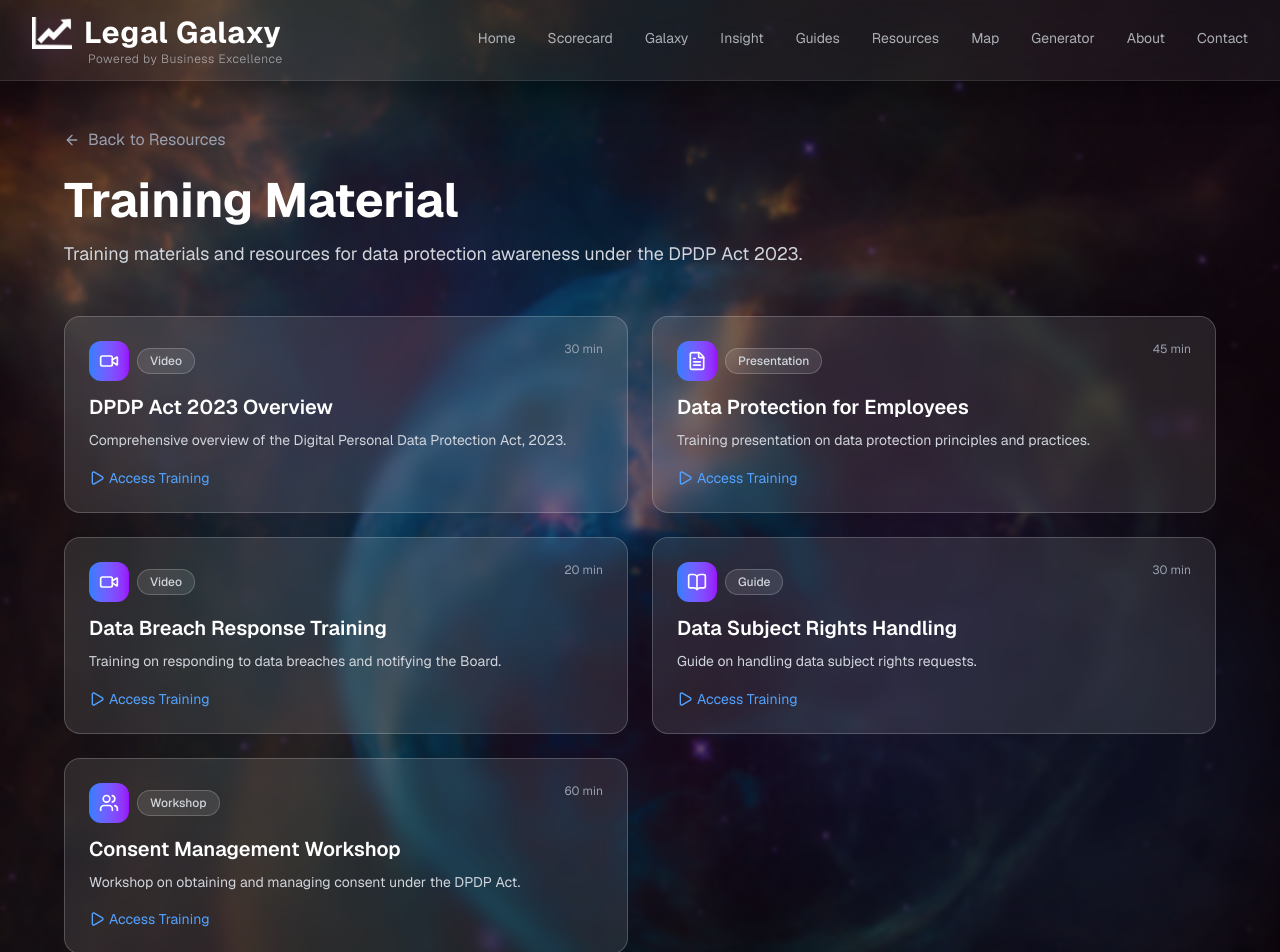
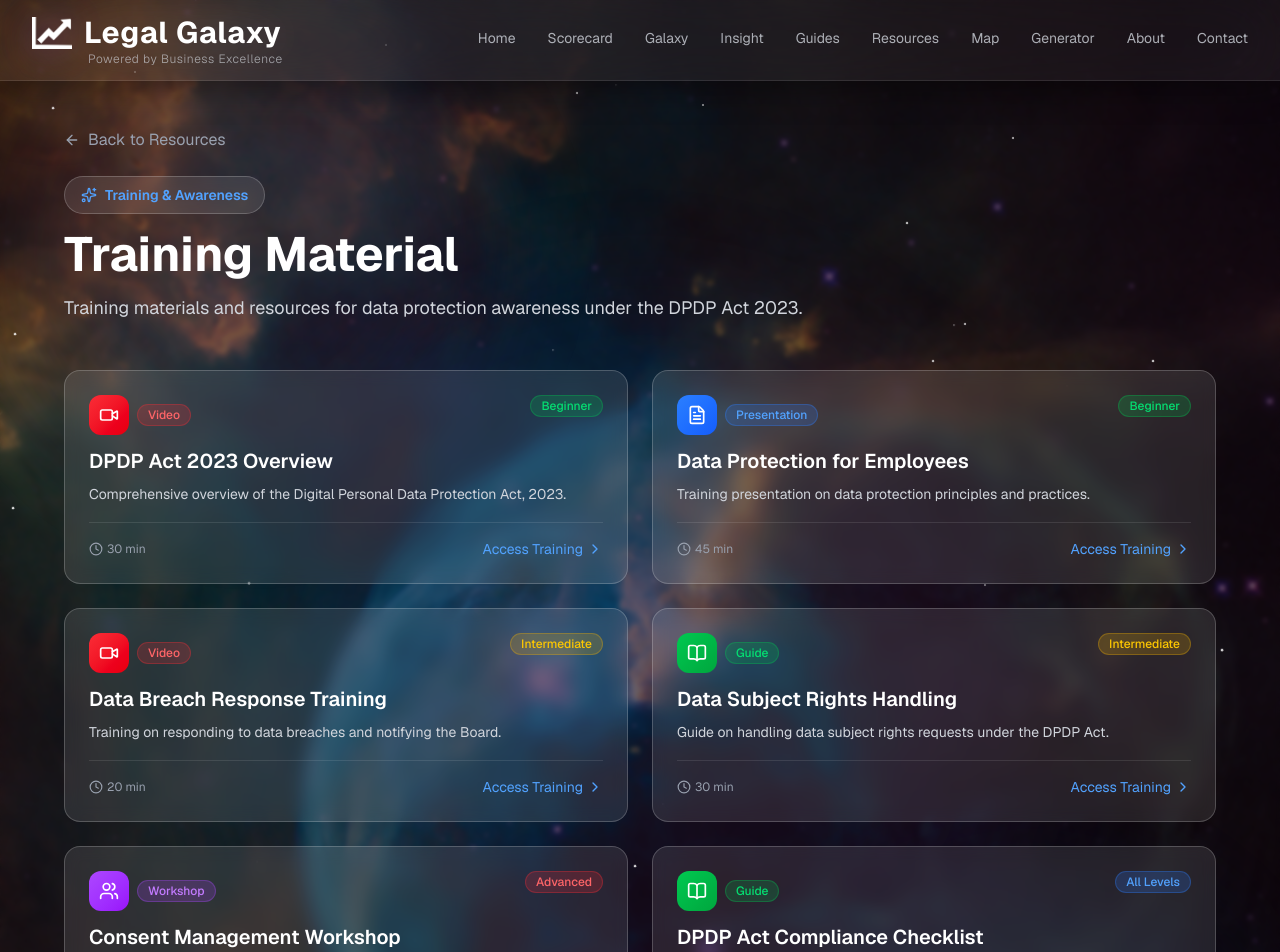
Before and after one commit to yashkulshrestha1102/data-protection-galaxy, a Next.js app: page /resources/training in a window 1280 px wide. Shown: the top 952 px of the page. Built offline with nearby package versions, Linux system fonts and the light colour scheme.

Commit message:
feat: training page complete with 8 materials, badges, and clickable cards

```diff
--- a/app/resources/training/page.tsx
+++ b/app/resources/training/page.tsx
@@ -1,49 +1,155 @@
+"use client";
+
+import { useState, useEffect } from 'react';
 import Link from 'next/link';
-import { ArrowLeft, Video, BookOpen, Users, FileText, Play } from 'lucide-react';
-
-export const metadata = {
-  title: 'Training Material | DPDP Act Resources',
-  description: 'Training materials and resources for data protection awareness under India\'s Digital Personal Data Protection Act 2023.',
-};
+import { motion } from 'framer-motion';
+import {
+  ArrowLeft, Video, BookOpen, Users, FileText,
+  Play, Clock, ChevronRight, Sparkles
+} from 'lucide-react';
 
 export default function TrainingPage() {
-  const materials = [
+  const [stars, setStars] = useState<React.ReactNode[]>([]);
+
+  useEffect(() => {
+    const starElements = [];
+    for (let i = 0; i < 50; i++) {
+      starElements.push(
+        <div
+          key={i}
+          className="absolute w-0.5 h-0.5 bg-white rounded-full animate-twinkle"
+          style={{
+            top: `${Math.random() * 100}%`,
+            left: `${Math.random() * 100}%`,
+            animationDelay: `${Math.random() * 5}s`,
+            opacity: Math.random() * 0.5 + 0.1,
+          }}
+        />
+      );
+    }
+    setStars(starElements);
+  }, []);
+
+  const trainingMaterials = [
     {
+      id: 1,
       title: 'DPDP Act 2023 Overview',
       type: 'Video',
+      icon: Video,
       duration: '30 min',
-      icon: Video,
       description: 'Comprehensive overview of the Digital Personal Data Protection Act, 2023.',
+      category: 'Foundation',
+      level: 'Beginner',
+      slug: 'dpdp-act-overview',
     },
     {
+      id: 2,
       title: 'Data Protection for Employees',
       type: 'Presentation',
+      icon: FileText,
       duration: '45 min',
-      icon: FileText,
       description: 'Training presentation on data protection principles and practices.',
+      category: 'Awareness',
+      level: 'Beginner',
+      slug: 'data-protection-employees',
     },
     {
+      id: 3,
       title: 'Data Breach Response Training',
       type: 'Video',
+      icon: Video,
       duration: '20 min',
-      icon: Video,
       description: 'Training on responding to data breaches and notifying the Board.',
+      category: 'Incident Response',
+      level: 'Intermediate',
+      slug: 'breach-response-training',
     },
     {
+      id: 4,
       title: 'Data Subject Rights Handling',
       type: 'Guide',
+      icon: BookOpen,
       duration: '30 min',
-      icon: BookOpen,
-      description: 'Guide on handling data subject rights requests.',
+      description: 'Guide on handling data subject rights requests under the DPDP Act.',
+      category: 'Data Rights',
+      level: 'Intermediate',
+      slug: 'data-subject-rights-handling',
     },
     {
+      id: 5,
       title: 'Consent Management Workshop',
       type: 'Workshop',
+      icon: Users,
       duration: '60 min',
+      description: 'Workshop on obtaining and managing consent under the DPDP Act.',
+      category: 'Consent',
+      level: 'Advanced',
+      slug: 'consent-management-workshop',
+    },
+    {
+      id: 6,
+      title: 'DPDP Act Compliance Checklist',
+      type: 'Guide',
+      icon: BookOpen,
+      duration: '25 min',
+      description: 'A comprehensive checklist for DPDP Act compliance.',
+      category: 'Compliance',
+      level: 'All Levels',
+      slug: 'dpdp-compliance-checklist',
+    },
+    {
+      id: 7,
+      title: 'Data Protection for Managers',
+      type: 'Video',
+      icon: Video,
+      duration: '40 min',
+      description: 'Training on data protection responsibilities for managers and leaders.',
+      category: 'Leadership',
+      level: 'Advanced',
+      slug: 'data-protection-managers',
+    },
+    {
+      id: 8,
+      title: 'Privacy by Design Workshop',
+      type: 'Workshop',
       icon: Users,
-      description: 'Workshop on obtaining and managing consent under the DPDP Act.',
+      duration: '90 min',
+      description: 'Workshop on implementing privacy by design principles.',
+      category: 'Design',
+      level: 'Advanced',
+      slug: 'privacy-by-design-workshop',
     },
   ];
+
+  const getTypeColor = (type: string) => {
+    const colors: Record<string, string> = {
+      'Video': 'from-red-500 to-red-600',
+      'Presentation': 'from-blue-500 to-blue-600',
+      'Guide': 'from-green-500 to-green-600',
+      'Workshop': 'from-purple-500 to-purple-600',
+    };
+    return colors[type] || 'from-gray-500 to-gray-600';
+  };
+
+  const getTypeBg = (type: string) => {
+    const colors: Record<string, string> = {
+      'Video': 'bg-red-500/20 text-red-400 border-red-500/30',
+      'Presentation': 'bg-blue-500/20 text-blue-400 border-blue-500/30',
+      'Guide': 'bg-green-500/20 text-green-400 border-green-500/30',
+      'Workshop': 'bg-purple-500/20 text-purple-400 border-purple-500/30',
+    };
+    return colors[type] || 'bg-gray-500/20 text-gray-400 border-gray-500/30';
+  };
+
+  const getLevelColor = (level: string) => {
+    const colors: Record<string, string> = {
+      'Beginner': 'text-green-400 bg-green-500/20 border-green-500/30',
+      'Intermediate': 'text-yellow-400 bg-yellow-500/20 border-yellow-500/30',
+      'Advanced': 'text-red-400 bg-red-500/20 border-red-500/30',
+      'All Levels': 'text-blue-400 bg-blue-500/20 border-blue-500/30',
+    };
+    return colors[level] || 'text-gray-400 bg-gray-500/20 border-gray-500/30';
+  };
 
   return (
     <main className="min-h-screen text-white px-4 pt-28 md:pt-32 pb-16 relative overflow-hidden">
@@ -54,6 +160,7 @@ export default function TrainingPage() {
         <div className="absolute top-1/2 left-1/2 -translate-x-1/2 -translate-y-1/2 w-[800px] h-[800px] bg-purple-500/10 rounded-full blur-3xl animate-pulse" />
         <div className="absolute bottom-0 right-0 w-[500px] h-[500px] bg-blue-500/10 rounded-full blur-3xl animate-pulse delay-1000" />
         <div className="absolute top-0 left-0 w-[500px] h-[500px] bg-pink-500/10 rounded-full blur-3xl animate-pulse delay-2000" />
+        {stars}
       </div>
 
       <div className="max-w-6xl mx-auto relative z-10">
@@ -62,32 +169,59 @@ export default function TrainingPage() {
           Back to Resources
         </Link>
 
-        <h1 className="text-4xl md:text-5xl font-bold text-white mb-4">Training Material</h1>
-        <p className="text-gray-300 text-lg max-w-3xl mb-12">Training materials and resources for data protection awareness under the DPDP Act 2023.</p>
+        <div className="mb-12">
+          <div className="inline-flex items-center gap-2 px-4 py-2 rounded-full bg-white/10 border border-white/20 backdrop-blur-sm text-sm font-semibold text-blue-400 mb-4">
+            <Sparkles className="w-4 h-4" />
+            Training & Awareness
+          </div>
+          <h1 className="text-4xl md:text-5xl font-bold text-white mb-4">Training Material</h1>
+          <p className="text-gray-300 text-lg max-w-3xl">Training materials and resources for data protection awareness under the DPDP Act 2023.</p>
+        </div>
 
         <div className="grid grid-cols-1 md:grid-cols-2 gap-6">
-          {materials.map((item, index) => {
+          {trainingMaterials.map((item, index) => {
             const Icon = item.icon;
             return (
-              <div key={index} className="bg-white/10 border border-white/20 rounded-2xl backdrop-blur-sm p-6 hover:bg-white/20 transition-all hover:scale-105">
+              <motion.div
+                key={item.id}
+                initial={{ opacity: 0, y: 20 }}
+                animate={{ opacity: 1, y: 0 }}
+                transition={{ duration: 0.5, delay: index * 0.05 }}
+                className="group bg-white/10 border border-white/20 rounded-2xl backdrop-blur-sm p-6 hover:bg-white/20 transition-all hover:scale-105 hover:shadow-2xl hover:shadow-purple-500/20"
+              >
                 <div className="flex items-start justify-between mb-3">
                   <div className="flex items-center gap-2">
-                    <div className="w-10 h-10 rounded-xl bg-gradient-to-r from-blue-500 to-purple-600 flex items-center justify-center">
+                    <div className={`w-10 h-10 rounded-xl bg-gradient-to-br ${getTypeColor(item.type)} flex items-center justify-center`}>
                       <Icon className="w-5 h-5 text-white" />
                     </div>
-                    <span className="px-3 py-1 rounded-full text-xs font-medium bg-white/10 text-gray-300 border border-white/20">
+                    <span className={`px-2.5 py-0.5 rounded-full text-xs font-medium border ${getTypeBg(item.type)}`}>
                       {item.type}
                     </span>
                   </div>
-                  <span className="text-xs text-gray-400">{item.duration}</span>
+                  <span className={`px-2.5 py-0.5 rounded-full text-xs font-medium border ${getLevelColor(item.level)}`}>
+                    {item.level}
+                  </span>
                 </div>
-                <h3 className="text-xl font-semibold text-white mb-2">{item.title}</h3>
-                <p className="text-gray-300 text-sm leading-relaxed mb-4">{item.description}</p>
-                <button className="text-blue-400 hover:text-blue-300 transition-colors text-sm flex items-center gap-1">
-                  <Play className="w-4 h-4" />
-                  Access Training
-                </button>
-              </div>
+
+                <h3 className="text-xl font-semibold text-white mb-2 group-hover:text-transparent group-hover:bg-gradient-to-r group-hover:from-blue-400 group-hover:to-purple-400 group-hover:bg-clip-text transition-all">
+                  {item.title}
+                </h3>
+
+                <p className="text-sm text-gray-300 leading-relaxed mb-4">
+                  {item.description}
+                </p>
+
+                <div className="flex items-center justify-between pt-4 border-t border-white/10">
+                  <span className="text-xs text-gray-400 flex items-center gap-1">
+                    <Clock className="w-3.5 h-3.5" />
+                    {item.duration}
+                  </span>
+                  <span className="text-blue-400 group-hover:text-purple-400 transition-colors text-sm flex items-center gap-1">
+                    Access Training
+                    <ChevronRight className="w-4 h-4 group-hover:translate-x-1 transition-transform" />
+                  </span>
+                </div>
+              </motion.div>
             );
           })}
         </div>
```
